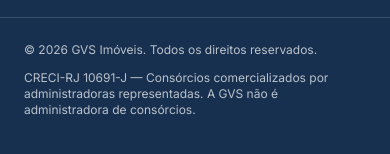
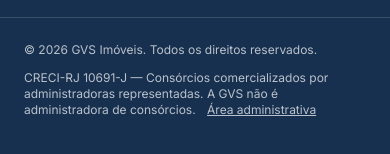
Before and after one commit to empilhaplus-alt/Gvs-Imoveis, a React (Vite) app: page /sobre in a window 390 px wide. Shown: the part 3769-3923 px from the top of the page. Built offline with nearby package versions, Linux system fonts and the light colour scheme; the HTML template or start-up script is replaced by a standard one.

Commit message:
feat: adiciona acesso discreto ao painel imobiliario no rodape

```diff
--- a/src/components/layout/Footer.tsx
+++ b/src/components/layout/Footer.tsx
@@ -5,4 +5,4 @@ export default function Footer(){return <footer className="bg-primary text-prima
  <div><Link to="/" className="font-serif text-xl font-bold flex items-center gap-2"><Building2 className="text-accent"/>{company.name}</Link><p className="mt-4 text-sm text-primary-foreground/75 leading-relaxed">Intermediação de imóveis novos, usados e na planta e representação comercial de consórcios de imóveis, automóveis, motocicletas e serviços.</p></div>
  <div><h2 className="font-serif font-semibold text-lg mb-4">Navegue</h2><div className="flex flex-col gap-3 text-sm text-primary-foreground/75">{[{to:'/',t:'Início'},{to:'/imoveis',t:'Imóveis'},{to:'/consorcios',t:'Consórcios'},{to:'/sobre',t:'Sobre a GVS'},{to:'/contato',t:'Contato'}].map(x=><Link key={x.to} to={x.to} className="hover:text-accent">{x.t}</Link>)}</div></div>
  <div><h2 className="font-serif font-semibold text-lg mb-4">Contato</h2><div className="space-y-4 text-sm text-primary-foreground/75"><p className="flex gap-2"><MapPin className="w-5 h-5 shrink-0 text-accent"/>{company.address}</p><a className="flex gap-2 hover:text-accent" href={'tel:+'+company.phone}><Phone className="w-5 h-5 shrink-0 text-accent"/>{company.phoneDisplay}</a><a className="flex gap-2 hover:text-accent break-all" href={'mailto:'+company.email}><Mail className="w-5 h-5 shrink-0 text-accent"/>{company.email}</a></div></div></div>
- <div className="container border-t border-white/15 pt-6 pb-24 sm:pb-8 flex flex-col sm:flex-row justify-between gap-3 text-xs text-primary-foreground/70"><span>© {new Date().getFullYear()} {company.name}. Todos os direitos reservados.</span><span>{company.creci} — Consórcios comercializados por administradoras representadas. A GVS não é administradora de consórcios.</span></div></footer>}
+ <div className="container border-t border-white/15 pt-6 pb-24 sm:pb-8 flex flex-col sm:flex-row justify-between gap-3 text-xs text-primary-foreground/70"><span>© {new Date().getFullYear()} {company.name}. Todos os direitos reservados.</span><span>{company.creci} — Consórcios comercializados por administradoras representadas. A GVS não é administradora de consórcios. <Link to="/admin/imoveis" className="underline ml-2 hover:text-accent">Área administrativa</Link></span></div></footer>}
```
